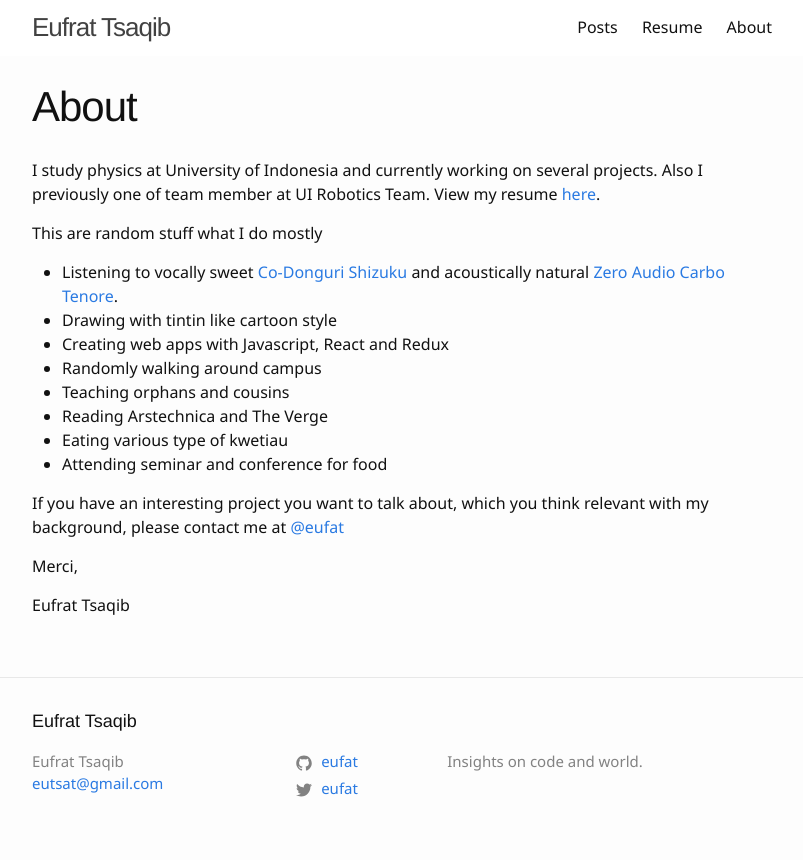
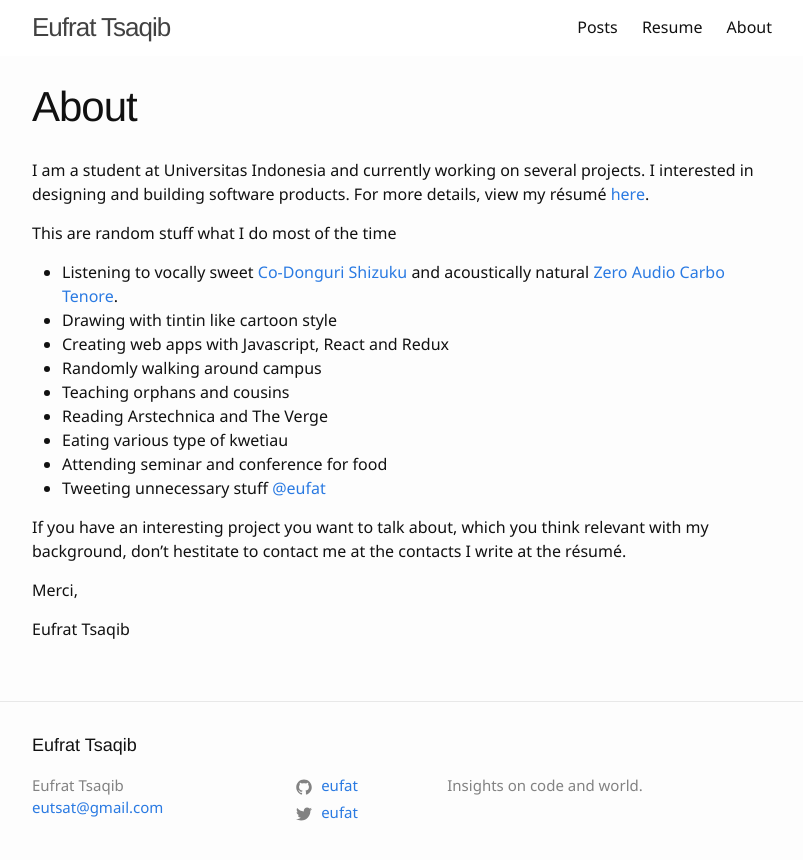
Before and after one commit to eufat/eufat.github.io, a Jekyll site: the page built from about.md, in a window 1280 px wide. Shown: the top 860 px of the page, without its empty margins (238-1041 px from the left). Built offline with Jekyll 4.4.1, drawn with Linux system fonts in a browser that asks for light colours.

Commit message:
Another fix at about, lol

```diff
--- a/about.md
+++ b/about.md
@@ -4,9 +4,9 @@ title: About
 permalink: /about/
 ---
 
-I study physics at University of Indonesia and currently working on several projects. Also I previously one of team member at UI Robotics Team. View my resume [here](/docs/resume.pdf).
+I am a student at Universitas Indonesia and currently working on several projects. I interested in designing and building software products. For more details, view my résumé [here](/docs/resume.pdf).
 
-This are random stuff what I do mostly
+This are random stuff what I do most of the time
 
 -   Listening to vocally sweet [Co-Donguri Shizuku](https://www.youtube.com/watch?v=qryPHGGMCfU) and acoustically natural [Zero Audio Carbo Tenore](https://www.theverge.com/2016/8/29/12688698/zero-audio-carbo-tenore-best-earphones-review).
 -   Drawing with tintin like cartoon style
@@ -16,8 +16,9 @@ This are random stuff what I do mostly
 -   Reading Arstechnica and The Verge
 -   Eating various type of kwetiau
 -   Attending seminar and conference for food
+-   Tweeting unnecessary stuff [@eufat](https://www.twitter.com/eufat)
 
-If you have an interesting project you want to talk about, which you think relevant with my background, please contact me at [@eufat](https://www.twitter.com/eufat)
+If you have an interesting project you want to talk about, which you think relevant with my background, don't hestitate to contact me at the contacts I write at the résumé.
 
 Merci,
 
```
